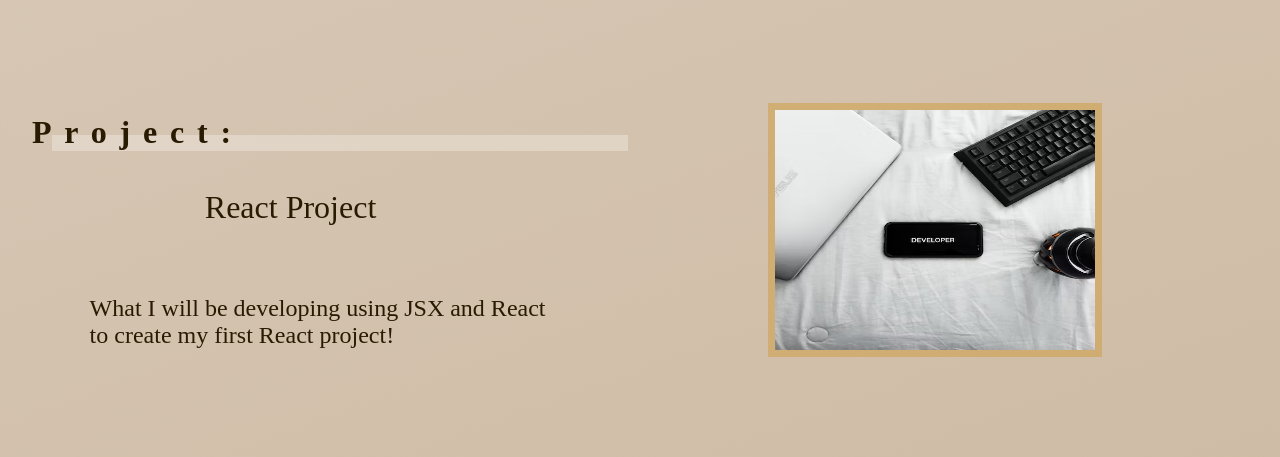
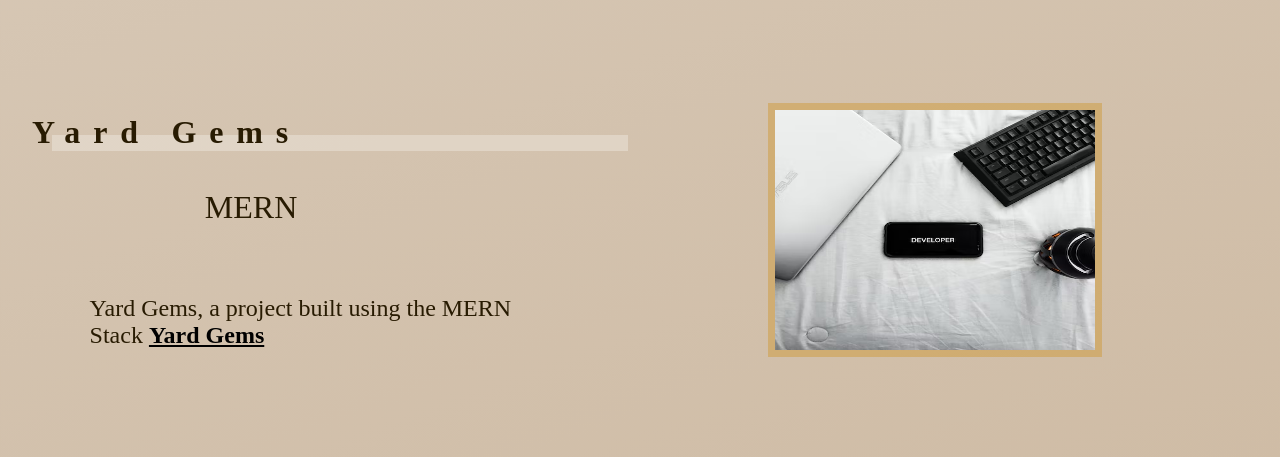
Before and after one commit to KR1ISTIN/Portfolio-, a plain HTML site: page index.html in a window 1280 px wide. Shown: the part 3026-3483 px from the top of the page. Drawn offline with Linux system fonts and the light colour scheme; a web font is replaced by a local one.

Commit message:
added link to Yard Gems

```diff
--- a/index.html
+++ b/index.html
@@ -78,12 +78,13 @@
         </div>
 
         <div class="portfolio-container">
-            <div class="portfolio-section-left-whole"><h2>Project:</h2>
-                <div class="portfolio-title">React Project</div>
-                <div class="portfolio-text">What I will be developing using JSX and React to create my first React project!</div>
+            <div class="portfolio-section-left-whole"><h2>Yard Gems</h2>
+                <div class="portfolio-title">MERN</div>
+                <div class="portfolio-text">Yard Gems, a project built using the MERN Stack <a style="font-weight: bold; color: black;"href="https://yardgems-15b0faee737f.herokuapp.com/">Yard Gems</a></div>
             </div>
             <div class="box-class">
-                <img  class="box-class-img" src="assets/photo-1546146830-2cca9512c68e.avif" alt="picture of a laptop, keyboard and a phone in the midding the reads developer">
+               <a href="https://yardgems-15b0faee737f.herokuapp.com/"><img  class="box-class-img" src="assets/photo-1546146830-2cca9512c68e.avif" alt="picture of a laptop, keyboard and a phone in the midding the reads developer"></a>
+
             </div>
         </div>
 
```
Also changed, not shown: 1 other file.
